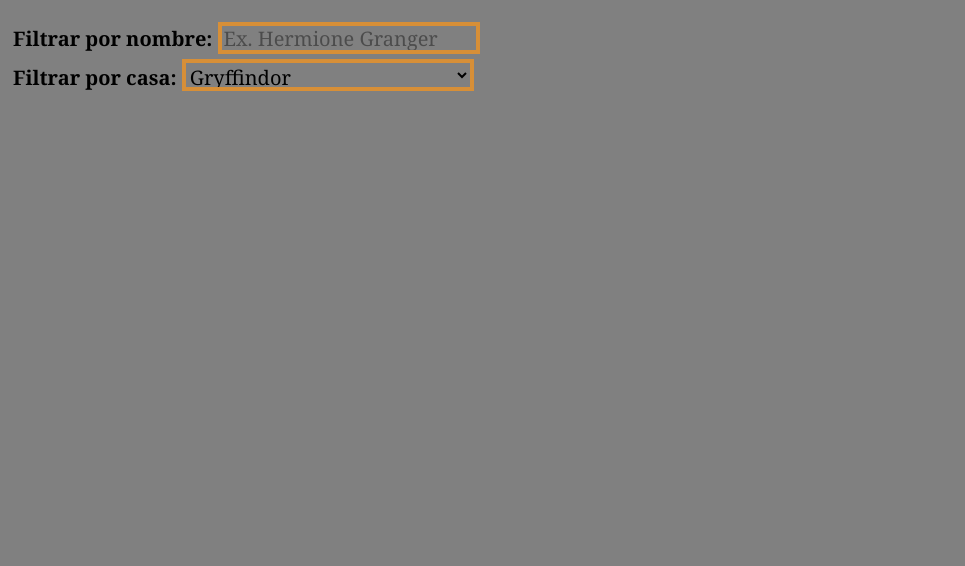
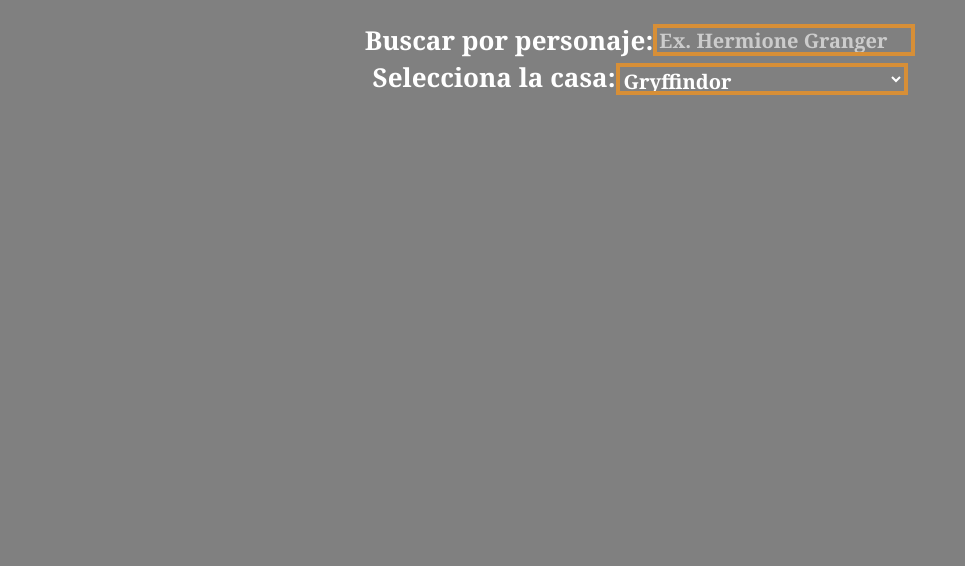
Before and after one commit to Adalab/modulo-3-evaluacion-final-MLLuisa, a React app: page / in a window 1280 px wide. Shown: the part 234-800 px from the top of the page, without its empty margins (0-965 px from the left). Built offline with nearby package versions, Linux system fonts and the light colour scheme; no server answers.

Commit message:
add props types and default values and change css

```diff
--- a/src/components/App.js
+++ b/src/components/App.js
@@ -14,6 +14,7 @@
 const [dataApi, setDataApi] = useState(ls.get('dataApi', []));
 const [filterName, setFilterName] = useState("");
 const [filterHouse, setFilterHouse] = useState("Gryffindor");
+
 
 useEffect(() => {
   api().then((dataFromApi) => {
@@ -37,7 +38,8 @@
   const userId = dataPath !== null ? dataPath.params.userId : null;
   const userFound = dataApi.find(user => {
     return user.id === parseInt(userId)
-  })
+  });
+
 
   return (<>
         <div className="App">
@@ -70,7 +72,6 @@
         filterName={filterName}
         filterHouse={filterHouse}
         />
-        {/* <CharacterCard element={element}/> */}
         </ul>
         </div>
         </>}/>
--- a/src/components/CharacterCard.js
+++ b/src/components/CharacterCard.js
@@ -1,5 +1,6 @@
 import defaultPhoto from '../images/esplaceholder.png';
 import { Link } from 'react-router-dom';
+import PropTypes from 'prop-types';
 
 const CharacterCard = (props, index) => {
     return (<div className='wrapperCard'>
@@ -20,4 +21,12 @@
         </div>)
 }
 
+CharacterCard.defaultProps = {
+    element: {}
+  };
+
+CharacterCard.propTypes = {
+    element: PropTypes.object.isRequired,
+}
+
 export default CharacterCard;
--- a/src/components/CharacterDetail.js
+++ b/src/components/CharacterDetail.js
@@ -1,5 +1,6 @@
 import { Link } from 'react-router-dom';
 import defaultPhoto from '../images/esplaceholder.png';
+import PropTypes from 'prop-types';
 
 const CharacterDetail = (props, index) => {
     return (<>
@@ -23,4 +24,12 @@
     </>)
 }
 
+CharacterDetail.defaultProps = {
+    element: {}
+  };
+
+CharacterDetail.propTypes = {
+    element: PropTypes.object.isRequired,
+}
+
 export default CharacterDetail;
--- a/src/components/CharacterList.js
+++ b/src/components/CharacterList.js
@@ -1,12 +1,8 @@
-// import defaultPhoto from '../images/esplaceholder.png';
 import '../styles/App.scss';
 import CharacterCard from './CharacterCard';
+import PropTypes from 'prop-types';
 
 const CharacterList = (props) => {
-
-        // if(props.dataApi.image === "") {
-        //   return {defaultPhoto};
-        // }
         return props.dataApi
         .filter((element) => {
           if (props.filterName !== ''){
@@ -25,4 +21,16 @@
         })
       }
 
+      CharacterList.defaultProps = {
+        dataApi: [],
+        filterName: "",
+        filterHouse: ""
+      };
+
+      CharacterList.propTypes = {
+        dataApi: PropTypes.array.isRequired,
+        filterName: PropTypes.string.isRequired,
+        filterHouse: PropTypes.string.isRequired
+      }
+
 export default CharacterList;
--- a/src/components/FilterByHouse.js
+++ b/src/components/FilterByHouse.js
@@ -1,3 +1,5 @@
+import PropTypes from 'prop-types';
+
 const FilterByHouse = (props) => {
 
 const handleFilterHouse = (ev) => {
@@ -6,22 +8,32 @@
 }
 
     return (<>
-    <label
+    <form className="formHouse">
+        <label
         className="labelHouse"
-        htmlFor="houses">Filtrar por casa: </label>
+        htmlFor="houses">Selecciona la casa: </label>
     <select
         className="selectHome"
         name={props.filterHouse}
         id={props.filterHouse}
         onChange={handleFilterHouse}
         value={props.filterHouse}>
-        <option value="Gryffindor" selected>Gryffindor</option>
+        <option className="optionHouse" value="Gryffindor" selected>Gryffindor</option>
         <option value="Hufflepuff">Hufflepuff</option>
         <option value="Ravenclaw">Ravenclaw</option>
         <option value="Slytherin">Slytherin</option>
         <option value="none">none</option>
-    </select>
+    </select></form>
+
     </>)
 }
 
+FilterByHouse.defaultProps = {
+    filterHouse: ""
+  };
+
+  FilterByHouse.propTypes = {
+    filterHouse: PropTypes.string.isRequired,
+  }
+
 export default FilterByHouse;
--- a/src/components/FilterByName.js
+++ b/src/components/FilterByName.js
@@ -1,11 +1,13 @@
+import PropTypes from 'prop-types';
+
 const FilterByName = (props) => {
 
 const handleFilterByName = (ev) => {
     props.handleFilterByName(ev.target.value.toLowerCase());
 }
 
-    return (<form>
-        <label className="labelName">Filtrar por nombre: </label>
+    return (<form className="formName">
+        <label className="labelName">Buscar por personaje: </label>
         <input type='text'
         className="inputName"
         placeholder="Ex. Hermione Granger"
@@ -15,4 +17,12 @@
       </form>)
 }
 
+FilterByName.defaultProps = {
+    filterHouse: ""
+  };
+
+  FilterByName.propTypes = {
+    filterHouse: PropTypes.string.isRequired,
+  }
+
 export default FilterByName;
--- a/src/index.js
+++ b/src/index.js
@@ -2,7 +2,6 @@
 import ReactDOM from 'react-dom';
 import {HashRouter} from 'react-router-dom';
 import App from './components/App';
-// import callToApi from '../services/api';
 
 ReactDOM.render(
     <HashRouter>
--- a/src/styles/App.scss
+++ b/src/styles/App.scss
@@ -40,8 +40,9 @@
     list-style: none;
     text-decoration: none;
     text-align: center;
-    color: black;
+    color: white;
     font-size: 20px;
+    font-weight: bold;
 }
 
 .wrapperDetail {
@@ -56,11 +57,16 @@
 
 .divSearch{
     margin: 5px;
+    display: flex;
+    flex-direction: column;
+    justify-content: center;
+    align-items: center;
 }
 
 .labelName, .labelHouse {
-    font-size: 20px;
+    font-size: 26px;
     font-weight: bold;
+    color: white;
 }
 
 .selectHome, .inputName {
@@ -72,15 +78,26 @@
     background-color: grey;
 }
 
+.formName, .formHouse {
+    display: flex;
+    flex-direction: row;
+    justify-content: center;
+    align-items: center;
+}
+
 ::placeholder {
     color: black;
-    opacity: 0.4;
+    opacity: 0.6;
+    color: white;
+    font-weight: bold;
 }
 
 .selectHome {
     margin-top: 5px;
     height: 32px;
     width: 292px;
+    color: white;
+    font-weight: bold;
 }
 
 .listWrapper {
```
